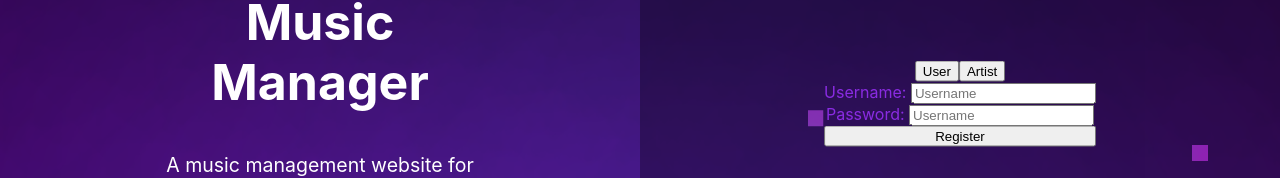
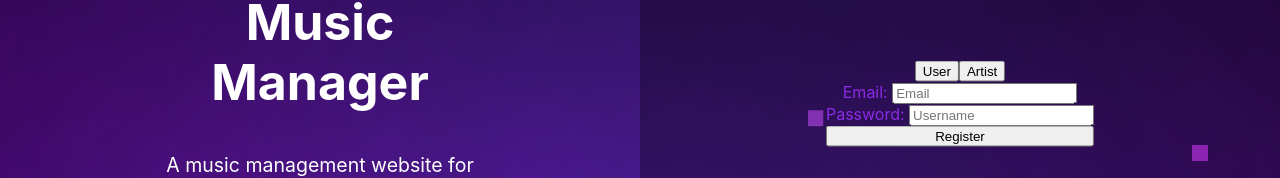
Before and after one commit to liangtam/Melodex, a React (Create React App) app in the folder frontend/: page /SignupPage in a window 1280 px wide. Shown: the part 307-485 px from the top of the page. Built offline with nearby package versions, Linux system fonts and the light colour scheme.

Commit message:
use email to register

```diff
--- a/frontend/src/components/ListenerRegistrationForm.js
+++ b/frontend/src/components/ListenerRegistrationForm.js
@@ -1,12 +1,11 @@
 import { useState, useEffect } from "react";
-import styles from './ListenerRegistrationForm.module.css';
+import styles from "./ListenerRegistrationForm.module.css";
 
 // Here is our registration form. Notice that it is basically just a giant function!
 const ListenerRegistrationForm = () => {
-
   // This is using the useState hook. React will "react" to changes to these states!
-    const [username, setUsername] = useState('');
-    const [password, setPassword] = useState('');
+  const [username, setUsername] = useState("");
+  const [password, setPassword] = useState("");
 
   // Here, we are defining the function to handle changes in our input text fields.
   //      Notice, for example, the username input field, we have onChange={handleUsernameChange}
@@ -14,11 +13,11 @@ const ListenerRegistrationForm = () => {
   //      by our function handleUsernameChange. In this case, it sets the username state above to what the input value is!
   const handleUsernameChange = (e) => {
     setUsername(e.target.value);
-    }
+  };
 
   const handlePasswordChange = (e) => {
     setPassword(e.target.value);
-    }
+  };
 
   // Here, is a function we again define to make calls to the backend. Notice that our button below uses it!
   //      That's ofc bc we want this function to be ran when our register button is clicked.
@@ -27,9 +26,9 @@ const ListenerRegistrationForm = () => {
 
     // Here, we create a user object from the username and password we stored in our states above :)
     const user = {
-            "username": username,
-            "userPassword": password
-        }
+      username: username,
+      userPassword: password,
+    };
 
     // Now, here comes the call to the backend! Take a look at how we call the function "fetch".
     //      "fetch" takes two parameters: one being the API route, and one object defining what we want
@@ -40,34 +39,46 @@ const ListenerRegistrationForm = () => {
     //              Then, the "headers" part is just telling the api route what kind of content we're sending, which is JSON!
     //      "fetch" returns something to us. Not sure what it is, but we'll store it in a variable called "response"
 
-
-        const response = fetch('http://localhost:8080/api/user/add', {
-            method: 'POST',
+    const response = fetch("http://localhost:8080/api/user/add", {
+      method: "POST",
       body: JSON.stringify(user),
       headers: {
-                'Content-Type': "application/json"
-            }
-        })
+        "Content-Type": "application/json",
+      },
+    });
 
     // Now, if the response is OK, that's good! We can just print out that we succeeded, just to let us know :) else, print out a msg
     //      that lets us know smt went wrong :(
     if (response.ok) {
-            console.log("New user added!")
+      console.log("New user added!");
     } else {
-            console.log("Error! :(")
+      console.log("Error! :(");
     }
-    }
-
+  };
 
   // This is just the html part :) what displays on the webpage
   return (
     <div className={styles.form}>
-            <label>Username: <input type="text" placeholder="Username" onChange={handleUsernameChange}></input></label>
-            <label>Password: <input type="text" placeholder="Username" onChange={handlePasswordChange}></input></label>
+      <label>
+        Email:{" "}
+        <input
+          type="text"
+          placeholder="Email"
+          onChange={handleUsernameChange}
+        ></input>
+      </label>
+      <label>
+        Password:{" "}
+        <input
+          type="text"
+          placeholder="Username"
+          onChange={handlePasswordChange}
+        ></input>
+      </label>
       <button onClick={handleRegisterClick}>Register</button>
     </div>
-    )
-}
+  );
+};
 
 // Here, we are EXPORTING the ListenerRegistrationForm function so that we can actually use it in our website.
 export default ListenerRegistrationForm;
```
Lines whose indentation alone changed are shown as unchanged.
